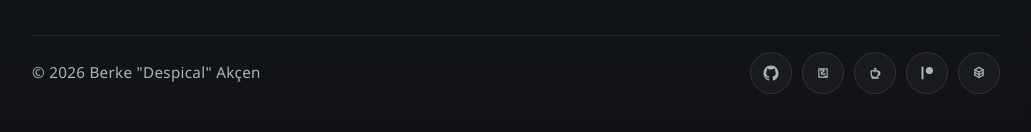
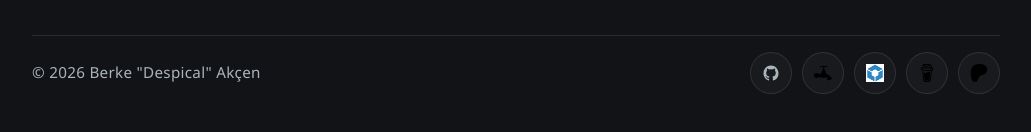
Before and after one commit to Despical/Libraries, a website built with Vite: page index.html in a window 1280 px wide. Shown: the part 1981-2113 px from the top of the page, without its empty margins (124-1155 px from the left). Built offline with nearby package versions, Linux system fonts and the light colour scheme.

Commit message:
Use downloaded footer brand icons

```diff
--- a/src/main.ts
+++ b/src/main.ts
@@ -92,26 +92,26 @@ function renderDashboard(data: DashboardData) {
     {
       ariaLabel: `Open ${profileName} Spigot profile`,
       href: spigotUrl,
-      icon: renderSpigotIcon(),
+      icon: renderBrandIcon('./icons/spigot.svg', 'Spigot'),
       title: 'Spigot',
+    },
+    {
+      ariaLabel: `Open ${profileName} BuiltByBit profile`,
+      href: builtByBitUrl,
+      icon: renderBrandIcon('./icons/builtbybit.png', 'BuiltByBit'),
+      title: 'BuiltByBit',
     },
     {
       ariaLabel: `Open ${profileName} Buy Me a Coffee profile`,
       href: buyMeACoffeeUrl,
-      icon: renderBuyMeACoffeeIcon(),
+      icon: renderBrandIcon('./icons/buymeacoffee.svg', 'BuyMeACoffee'),
       title: 'BuyMeACoffee',
     },
     {
       ariaLabel: `Open ${profileName} Patreon profile`,
       href: patreonUrl,
-      icon: renderPatreonIcon(),
+      icon: renderBrandIcon('./icons/patreon.svg', 'Patreon'),
       title: 'Patreon',
-    },
-    {
-      ariaLabel: `Open ${profileName} BuiltByBit profile`,
-      href: builtByBitUrl,
-      icon: renderBuiltByBitIcon(),
-      title: 'BuiltByBit',
     },
   ]
 
@@ -429,46 +429,9 @@ function renderGithubIcon() {
   `
 }
 
-function renderSpigotIcon() {
+function renderBrandIcon(src: string, title: string) {
   return `
-    <svg viewBox="0 0 24 24" aria-hidden="true" focusable="false">
-      <path d="M6.5 6.5h11v11h-11Z" fill="none" stroke="currentColor" stroke-width="1.5" />
-      <path d="M9 9.1c0-1 1.04-1.6 2.12-1.6 1.19 0 2.24.56 2.24 1.55 0 1.02-.89 1.42-1.86 1.76-.96.34-1.88.61-1.88 1.57 0 .95.88 1.52 2.1 1.52 1.01 0 1.85-.29 2.5-.75" fill="none" stroke="currentColor" stroke-linecap="round" stroke-linejoin="round" stroke-width="1.8" />
-      <path d="M14.8 15.9 16.5 17.5" fill="none" stroke="currentColor" stroke-linecap="round" stroke-width="1.8" />
-    </svg>
-  `
-}
-
-function renderBuyMeACoffeeIcon() {
-  return `
-    <svg viewBox="0 0 24 24" aria-hidden="true" focusable="false">
-      <path d="M7 9.25h8.25a1.75 1.75 0 0 1 1.75 1.75v2.25A4.75 4.75 0 0 1 12.25 18H11.5A4.5 4.5 0 0 1 7 13.5Z" fill="none" stroke="currentColor" stroke-width="1.7" stroke-linejoin="round" />
-      <path d="M15.25 10.25h1A2.25 2.25 0 0 1 18.5 12.5v.25A2.25 2.25 0 0 1 16.25 15h-.5" fill="none" stroke="currentColor" stroke-width="1.7" stroke-linecap="round" />
-      <path d="M10.9 6.8c.34-.58 1.22-1.3 2.07-.56.81.71.38 1.66-.25 2.36-.54.61-.98 1.14-1 1.9" fill="none" stroke="currentColor" stroke-linecap="round" stroke-linejoin="round" stroke-width="1.6" />
-      <path d="M8 18.75h8.5" fill="none" stroke="currentColor" stroke-linecap="round" stroke-width="1.7" />
-    </svg>
-  `
-}
-
-function renderPatreonIcon() {
-  return `
-    <svg viewBox="0 0 24 24" aria-hidden="true" focusable="false">
-      <circle cx="15.25" cy="8.75" r="4.75" fill="currentColor" />
-      <path d="M6 4.75v14.5" fill="none" stroke="currentColor" stroke-linecap="round" stroke-width="2.6" />
-    </svg>
-  `
-}
-
-function renderBuiltByBitIcon() {
-  return `
-    <svg viewBox="0 0 24 24" aria-hidden="true" focusable="false">
-      <path d="M12 4.5 6.5 7.6 12 10.7l5.5-3.1Z" fill="none" stroke="currentColor" stroke-linejoin="round" stroke-width="1.6" />
-      <path d="M6.5 11.3 12 14.4l5.5-3.1" fill="none" stroke="currentColor" stroke-linecap="round" stroke-linejoin="round" stroke-width="1.6" />
-      <path d="M6.5 15 12 18.1l5.5-3.1" fill="none" stroke="currentColor" stroke-linecap="round" stroke-linejoin="round" stroke-width="1.6" />
-      <path d="M6.5 7.6V15" fill="none" stroke="currentColor" stroke-linecap="round" stroke-width="1.6" />
-      <path d="M17.5 7.6V15" fill="none" stroke="currentColor" stroke-linecap="round" stroke-width="1.6" />
-      <path d="M12 10.7v7.4" fill="none" stroke="currentColor" stroke-linecap="round" stroke-width="1.6" />
-    </svg>
+    <img class="brand-icon" src="${src}" alt="" aria-hidden="true" data-brand-icon="${title}" />
   `
 }
 
--- a/src/style.css
+++ b/src/style.css
@@ -324,6 +324,13 @@ h3 {
 .footer-link-icon svg {
   width: 18px;
   height: 18px;
+}
+
+.brand-icon {
+  display: block;
+  width: 18px;
+  height: 18px;
+  object-fit: contain;
 }
 
 .library-card {
```
Also changed, not shown: public/icons/builtbybit.png (added), public/icons/buymeacoffee.svg (added), public/icons/patreon.svg (added), public/icons/spigot.svg (added).
